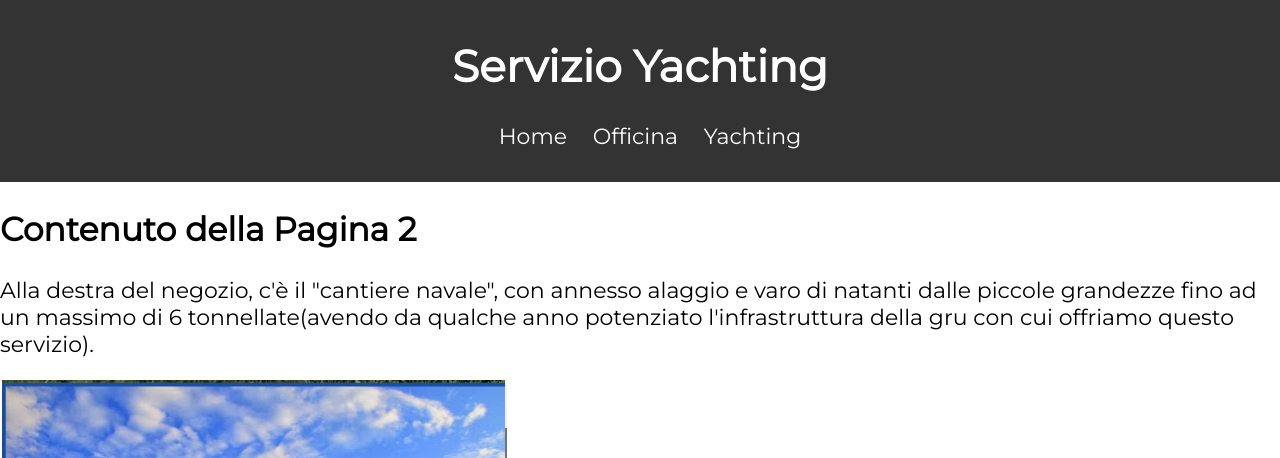
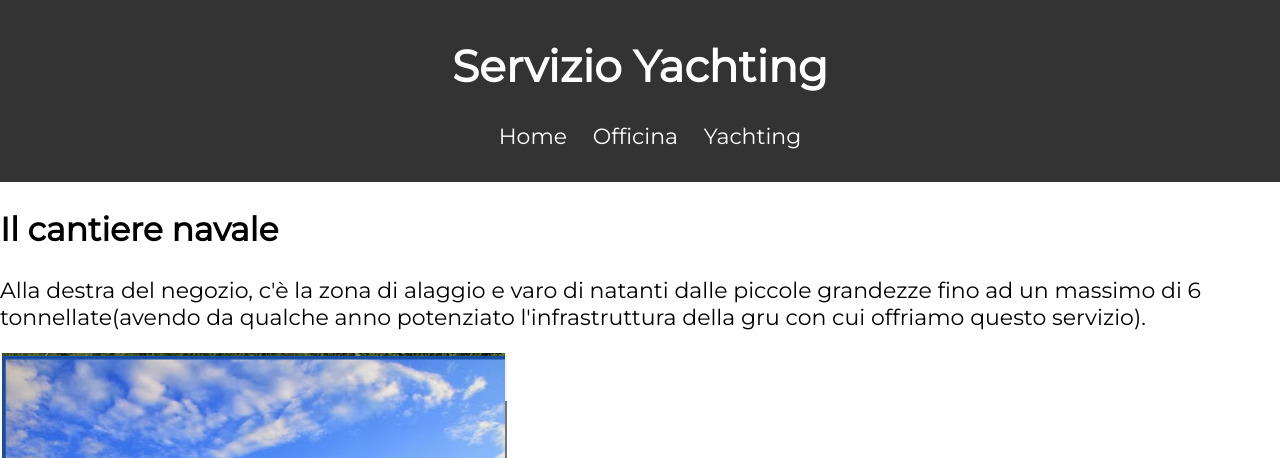
Before and after one commit to d4v1d1n0/d4v1d1n0.github.io, a plain HTML site: page pagina2.html in a window 1280 px wide. Shown: the top 458 px of the page. Drawn offline with Linux system fonts and the light colour scheme; a script that the page names is missing.

Commit message:
correzione pagina2.html SITO UP

```diff
--- a/pagina2.html
+++ b/pagina2.html
@@ -20,8 +20,8 @@
     </header>
 
     <main>
-        <h2>Contenuto della Pagina 2</h2>
-        <p>Alla destra del negozio, c'è il "cantiere navale", con annesso alaggio e varo di natanti dalle piccole grandezze fino ad un massimo di 6 tonnellate(avendo da qualche anno potenziato l'infrastruttura della gru con cui offriamo questo servizio).</p>
+        <h2>Il cantiere navale</h2>
+        <p>Alla destra del negozio, c'è la zona di alaggio e varo di natanti dalle piccole grandezze fino ad un massimo di 6 tonnellate(avendo da qualche anno potenziato l'infrastruttura della gru con cui offriamo questo servizio).</p>
         <img src="immaginette/Immagine 2023-11-06 170629.png" alt="Quinta Immagine">
         <img src="https://lh5.googleusercontent.com/p/AF1QipNi2aHpGX2JwfqhqDELsAc4Q4LAHOGFzHpMg1W8=w486-h240-k-no" alt="Sesta Immagine da URL Assoluto">
     </main>
```
